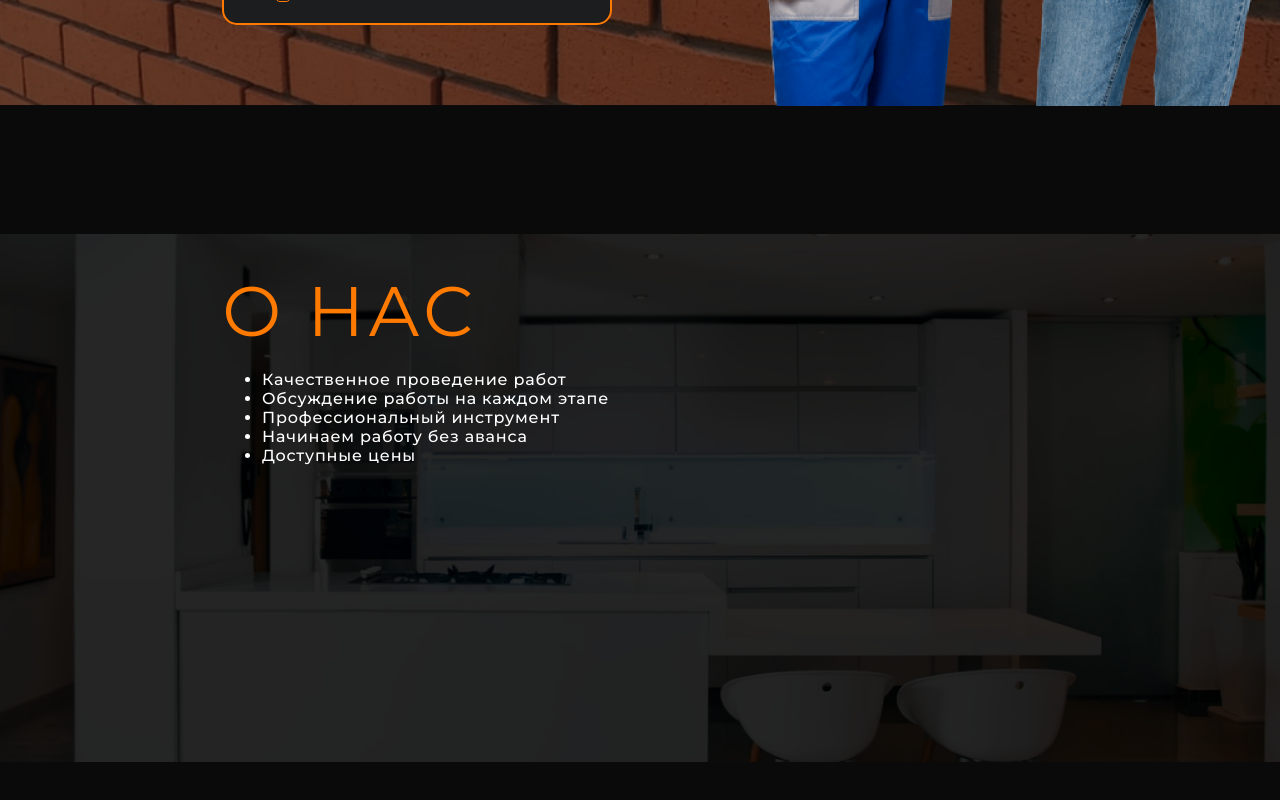
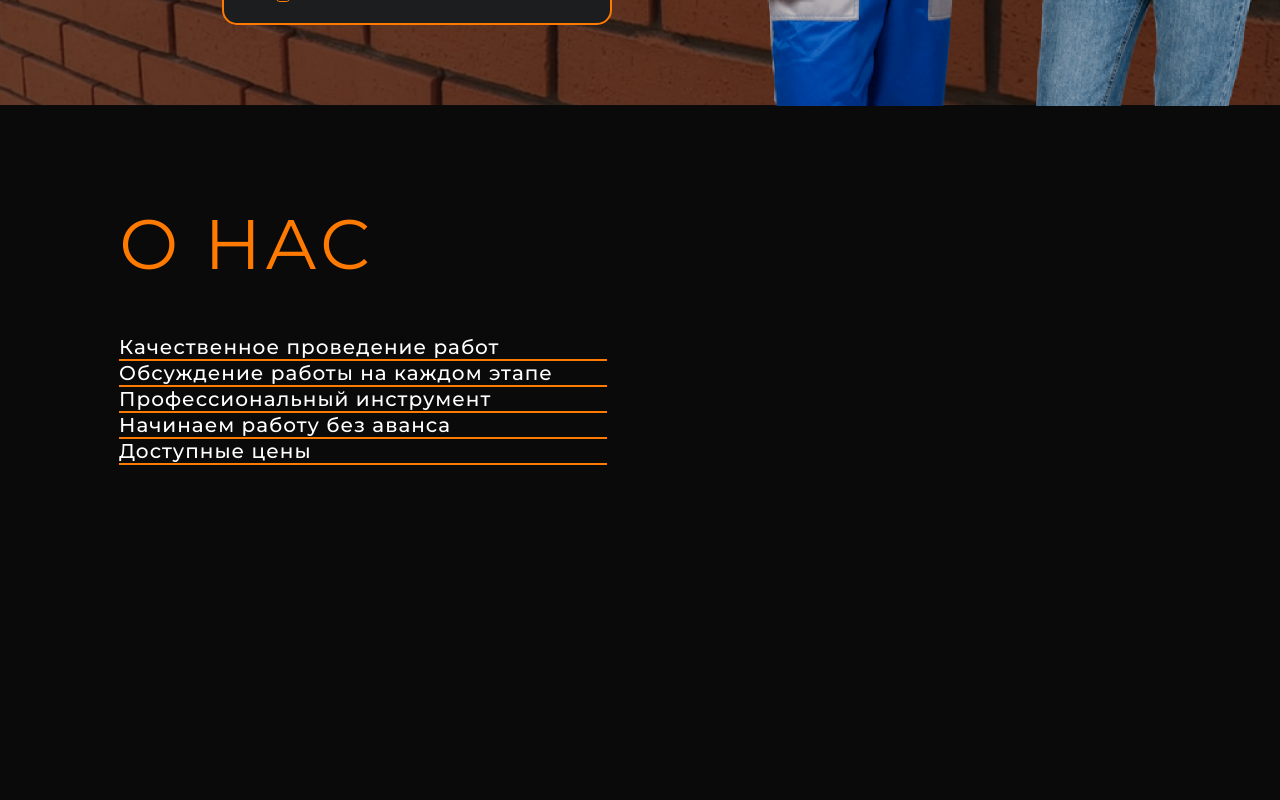
Before and after one commit to 34admal/Portfolio, a React (Create React App) app in the folder homel_build_site/: page / in a window 1280 px wide. Shown: the part 3100-3900 px from the top of the page. After the commit the page ends 3661 px from the top, so only its background shows below. Built offline with nearby package versions, Linux system fonts and the light colour scheme.

Commit message:
style: implement homogenous item structure and clean up left content layout

```diff
--- a/homel_build_site/src/components/AboutUs/AboutUs.jsx
+++ b/homel_build_site/src/components/AboutUs/AboutUs.jsx
@@ -5,20 +5,35 @@ function AboutUs() {
     <section className={styles.about}>
       <div className={styles.about__container}>
 
-        {/* Объединяем всю левую часть в один блок */}
         <div className={styles.leftContent}>
           <span className={styles.title}>О НАС</span>
 
-          <ul className={styles.list}>
-            <li className={styles.listItem}>Качественное проведение работ</li>
-            <li className={styles.listItem}>Обсуждение работы на каждом этапе</li>
-            <li className={styles.listItem}>Профессиональный инструмент</li>
-            <li className={styles.listItem}>Начинаем работу без аванса</li>
-            <li className={styles.listItem}>Доступные цены</li>
-          </ul>
+          <div className={styles.item}>
+            <span className={styles.text}>Качественное проведение работ</span>
+            <span className={styles.line}></span>
+          </div>
+
+          <div className={styles.item}>
+            <span className={styles.text}>Обсуждение работы на каждом этапе</span>
+            <span className={styles.line}></span>
+          </div>
+
+          <div className={styles.item}>
+            <span className={styles.text}>Профессиональный инструмент</span>
+            <span className={styles.line}></span>
+          </div>
+
+          <div className={styles.item}>
+            <span className={styles.text}>Начинаем работу без аванса</span>
+            <span className={styles.line}></span>
+          </div>
+
+          <div className={styles.item}>
+            <span className={styles.text}>Доступные цены</span>
+            <span className={styles.line}></span>
+          </div>
         </div>
 
-        {/* Правая часть (пока просто заглушка для круга) */}
         <div className={styles.rightContent}>
           {/* Тут будут наши круги */}
         </div>
--- a/homel_build_site/src/components/AboutUs/AboutUs.module.css
+++ b/homel_build_site/src/components/AboutUs/AboutUs.module.css
@@ -1,29 +1,44 @@
-.about {
-  width: 100%;
-  box-sizing: border-box;
-  margin-top: 128px;
-}
-
-.about__container {
-  width: 100%;
-  max-width: 1440px;
-  height: 528px;
-  margin: 0 auto;
-  box-sizing: border-box;
-  background: url('./images/about-bg.png') center/cover no-repeat;
-
-
+.leftContent {
   display: flex;
-  justify-content: space-between;
+  flex-direction: column;
   align-items: flex-start;
-  padding: 35px 176px 0 222px;
+  margin-top: 35px;
 }
 
 .title {
   font-weight: 400;
   font-size: 70px;
   line-height: 85px;
-  letter-spacing: 0.05em; /* 5% */
+  letter-spacing: 0.05em;
   color: #ff7a00;
   display: block;
+  margin-left: 119px; /* Исправлено строго на 119px по честной линейке макета */
 }
+
+.item {
+  display: flex;
+  flex-direction: column;
+  align-items: flex-start;
+  width: 488px;
+  margin-left: 119px; /* Стоит строго по той же линии в 119px */
+}
+
+/* Первый элемент отталкивается от заголовка О НАС */
+.item:nth-of-type(1) {
+  margin-top: 48px;
+}
+
+.text {
+  font-weight: 500;
+  font-size: 20px;
+  line-height: 24px;
+  letter-spacing: 1px;
+  color: #ffffff;
+}
+
+.line {
+  width: 488px;
+  height: 2px;
+  background-color: #ff7a00;
+  display: block;
+}
```
